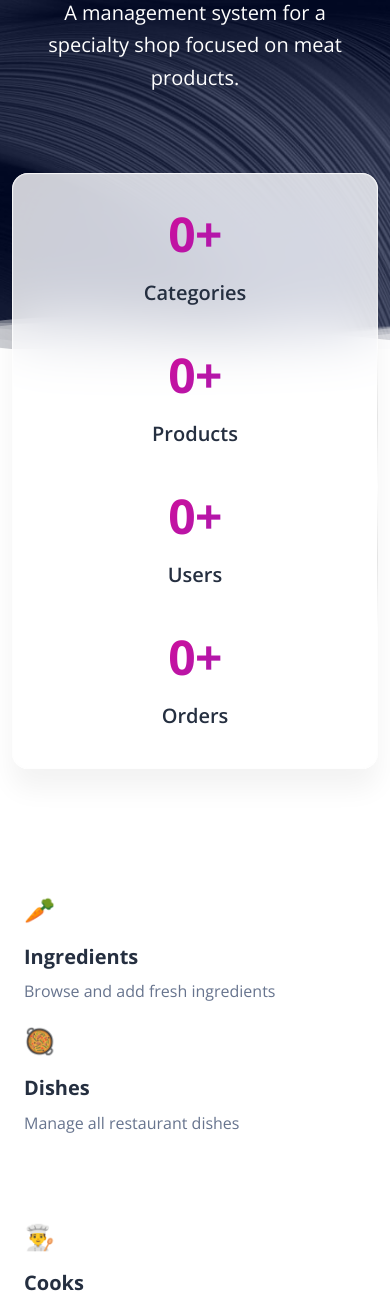
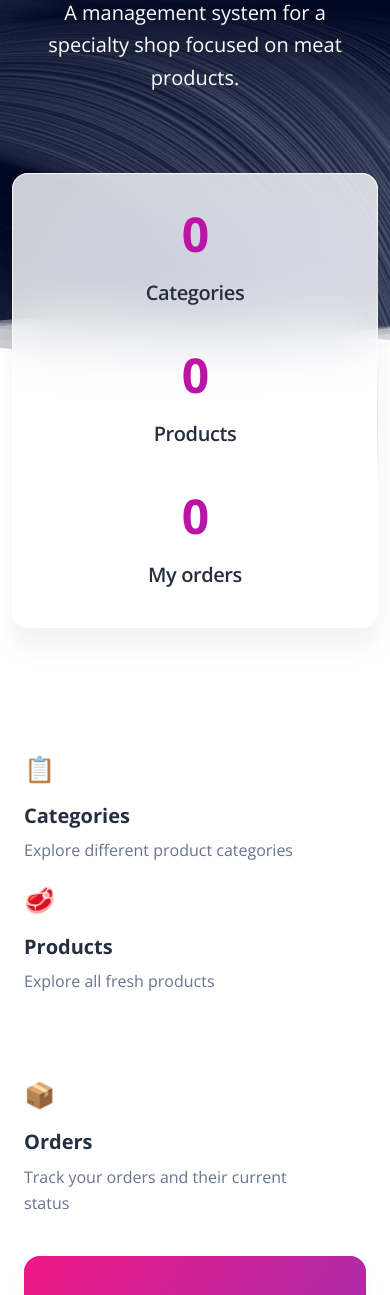
Before and after one commit to B0hdanR/minishop_manager, a Django app: page / in a window 390 px wide. Shown: the part 284-1579 px from the top of the page. Run offline with Django 5.2, Linux system fonts and the light colour scheme; data that the repository does not hold is empty; some libraries are stand-ins or nearby versions; grey boxes are pictures that could not be loaded.

Commit message:
Improve shop main, order and categories pages

```diff
--- a/shop/views.py
+++ b/shop/views.py
@@ -1,4 +1,4 @@
-from django.contrib.auth.mixins import LoginRequiredMixin
+from django.contrib.auth.mixins import LoginRequiredMixin, UserPassesTestMixin
 from django.shortcuts import render
 from django.urls import reverse_lazy
 from django.views import View, generic
@@ -24,7 +24,7 @@ class ProductListView(generic.ListView):
     paginate_by = 10
 
 
-class ProductDetailView(generic.DetailView):
+class ProductDetailView(LoginRequiredMixin, generic.DetailView):
     model = Product
     queryset = Product.objects.select_related("category")
 
@@ -46,16 +46,22 @@ class ProductDeleteView(LoginRequiredMixin, generic.DeleteView):
     success_url = reverse_lazy("shop:product-list")
 
 
-class OrderListView(generic.ListView):
+class OrderListView(LoginRequiredMixin, UserPassesTestMixin, generic.ListView):
     model = Order
     paginate_by = 10
 
+    def test_func(self):
+        return self.request.user.is_employee or self.request.user.is_staff
 
-class UserListView(generic.ListView):
+
+class UserListView(LoginRequiredMixin, UserPassesTestMixin, generic.ListView):
     model = get_user_model()
     paginate_by = 10
 
+    def test_func(self):
+        return self.request.user.is_staff or self.request.user.is_employee
 
-class CategoryListView(generic.ListView):
+
+class CategoryListView(LoginRequiredMixin, generic.ListView):
     model = ProductCategory
     paginate_by = 10
--- a/templates/shop/index.html
+++ b/templates/shop/index.html
@@ -18,10 +18,6 @@
                  href="https://appseed.us/ui-kit/soft-ui-design-system">Shop</a>
             </h1>
             <p class="lead text-white mt-3">
-{#              Open Source Bootstrap 5 UI Kit - See <a class="text-white" href="/">Presentation</a>.#}
-{#              <br />#}
-{#              Designed by <a class="text-white" target="_blank" href="https://bit.ly/3fKQZaL" target="_blank">Creative Tim</a>#}
-{#              - Coded by <a class="text-white" target="_blank" href="https://appseed.us" target="_blank">AppSeed</a>.#}
                 A management system for a specialty shop focused on meat products.
             </p>
           </div>
@@ -49,33 +45,57 @@
       <div class="row">
         <div class="col-lg-12 z-index-2 border-radius-xl mt-n10 mx-auto py-3 blur shadow-blur">
           <div class="row">
-            <div class="col-md-3 position-relative">
+            <div class="col-md-4 position-relative">
               <div class="p-3 text-center">
-                <h1 class="text-gradient text-primary"><span id="state1" countTo="{{ num_categories }}">0</span>+</h1>
+                <a href="{% url 'shop:category-list' %}" class="text-decoration-none">
+                  <h1 class="text-gradient text-primary"><span id="state1" countTo="{{ num_categories }}">0</span></h1>
                   <h5 class="mt-3">Categories</h5>
+                </a>
               </div>
               <hr class="vertical dark">
             </div>
-            <div class="col-md-3 position-relative">
+
+            <div class="col-md-4 position-relative">
               <div class="p-3 text-center">
-                <h1 class="text-gradient text-primary"> <span id="state2" countTo="{{ num_products }}">0</span>+</h1>
+                <a href="{% url 'shop:product-list' %}" class="text-decoration-none">
+                  <h1 class="text-gradient text-primary"> <span id="state2" countTo="{{ num_products }}">0</span></h1>
                   <h5 class="mt-3">Products</h5>
+                </a>
               </div>
               <hr class="vertical dark">
             </div>
-            <div class="col-md-3 position-relative">
+            {% if request.user.is_staff or request.user.is_employee %}
+                <div class="col-md-4 position-relative">
                   <div class="p-3 text-center">
-                <h1 class="text-gradient text-primary"><span id="state3" countTo="{{ num_users }}">0</span>+</h1>
+                    <a href="{% url 'shop:order-list' %}" class="text-decoration-none">
+                      <h1 class="text-gradient text-primary"><span id="state4" countTo="{{ num_orders }}">0</span></h1>
+                      <h5 class="mt-3">Orders</h5>
+                    </a>
+                  </div>
+                </div>
+            {% else %}
+                <div class="col-md-4 position-relative">
+                  <div class="p-3 text-center">
+                    <a href="{% url 'accounts:myorder-list' %}" class="text-decoration-none">
+                      <h1 class="text-gradient text-primary"><span id="state5" countTo="{{ num_myorders }}">0</span></h1>
+                      <h5 class="mt-3">My orders</h5>
+                    </a>
+                  </div>
+                </div>
+            {% endif %}
+            {% if request.user.is_staff %}
+              <div class="row-mt-4">
+                <div class="col-md-12 position-relative">
+                  <div class="p-3 text-center">
+                    <a href="{% url 'shop:user-list' %}" class="text-decoration-none">
+                      <h1 class="text-gradient text-primary"><span id="state3" countTo="{{ num_users }}">0</span></h1>
                       <h5 class="mt-3">Users</h5>
+                    </a>
                   </div>
                   <hr class="vertical dark">
                 </div>
-            <div class="col-md-3 position-relative">
-              <div class="p-3 text-center">
-                <h1 class="text-gradient text-primary"><span id="state4" countTo="{{ num_orders }}">0</span>+</h1>
-                <h5 class="mt-3">Orders</h5>
               </div>
-            </div>
+            {% endif %}
           </div>
         </div>
       </div>
@@ -89,19 +109,19 @@
             <div class="col-md-6">
               <div class="info">
                 <div class="icon icon-sm">
-                  <span style="font-size: 25px;">🥕</span>
+                  <span style="font-size: 25px;">📋</span>
                 </div>
-                <h5 class="font-weight-bolder mt-3">Ingredients</h5>
-                <p class="pe-5">Browse and add fresh ingredients</p>
+                <h5 class="font-weight-bolder mt-3">Categories</h5>
+                <p class="pe-5">Explore different product categories</p>
               </div>
             </div>
             <div class="col-md-6">
               <div class="info">
                 <div class="icon icon-sm">
-                  <span style="font-size: 25px;">🥘</span>
+                  <span style="font-size: 25px;">🥩</span>
                 </div>
-                <h5 class="font-weight-bolder mt-3">Dishes</h5>
-                <p class="pe-3">Manage all restaurant dishes</p>
+                <h5 class="font-weight-bolder mt-3">Products</h5>
+                <p class="pe-3">Explore all fresh products</p>
               </div>
             </div>
           </div>
@@ -109,19 +129,10 @@
             <div class="col-md-6 mt-3">
               <div class="info">
                 <div class="icon icon-sm">
-                  <span style="font-size: 25px;">👨‍🍳</span>
+                  <span style="font-size: 25px;">📦</span>
                 </div>
-                <h5 class="font-weight-bolder mt-3">Cooks</h5>
-                <p class="pe-5">Assign chefs and monitor their specializations</p>
-              </div>
-            </div>
-            <div class="col-md-6 mt-3">
-              <div class="info">
-                <div class="icon icon-sm">
-                  <span style="font-size: 25px;">📄</span>
-                </div>
-                <h5 class="font-weight-bolder mt-3">Types of dishes</h5>
-                <p class="pe-3">Categorize dishes by type</p>
+                <h5 class="font-weight-bolder mt-3">Orders</h5>
+                <p class="pe-5">Track your orders and their current status</p>
               </div>
             </div>
           </div>
@@ -146,8 +157,8 @@
                   </g>
                 </svg>
               </div>
-              <h2 class="text-white up mb-0">Restaurant <br /> Kitchen</h2>
-              <a href="{% url 'shop:product-list' %}" class="btn btn-outline-white mt-5 up btn-round">Start with the dishes</a>
+              <h2 class="text-white up mb-0">Shop</h2>
+              <a href="{% url 'shop:product-list' %}" class="btn btn-outline-white mt-5 up btn-round">Browse products</a>
             </div>
           </div>
         </div>
```
Also changed, not shown: templates/shop/order_list.html (+40 -9 lines), templates/shop/productcategory_list.html (+6 -13 lines). Lines whose indentation alone changed are shown as unchanged.
